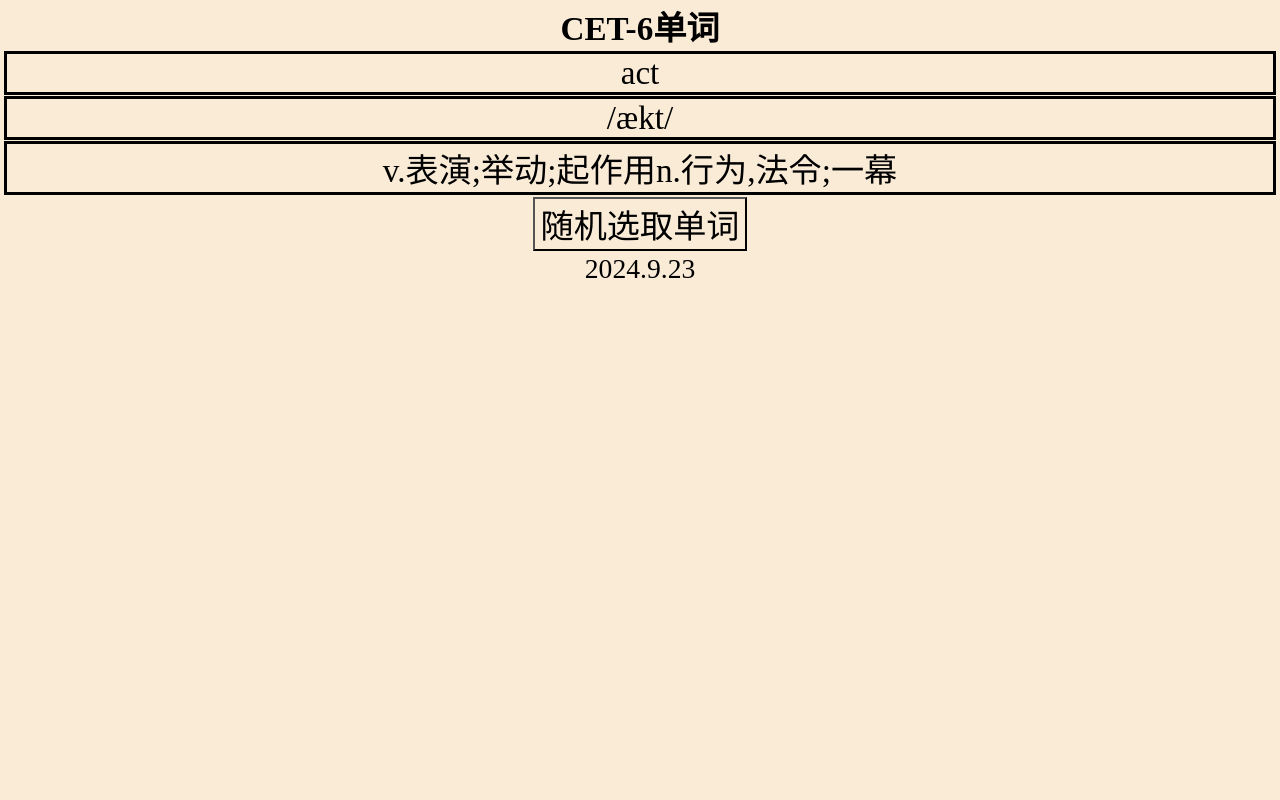
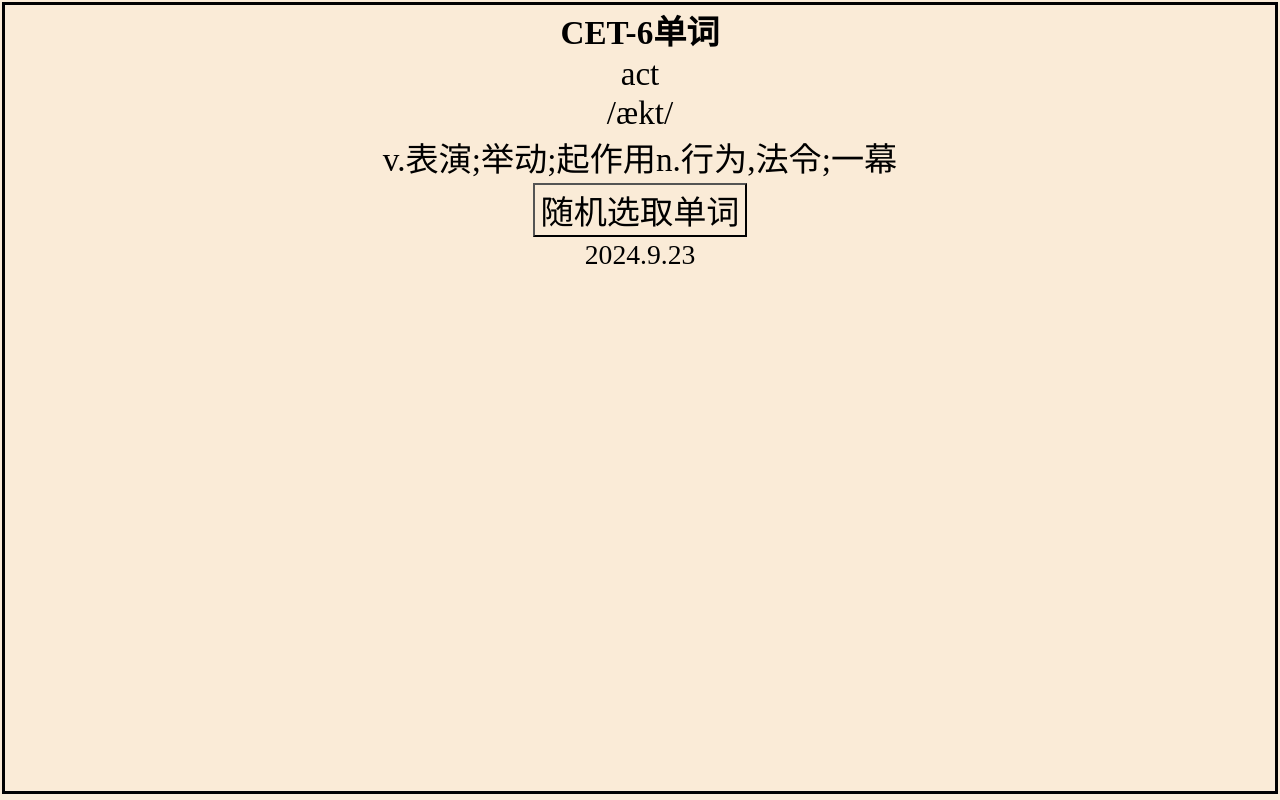
Before and after one commit to aomthx/aomthx.github.io, a plain HTML site: page cet6/index.html in a window 1280 px wide. Both pictures are taken after a click on the button "随机选取单词". Drawn offline with Linux system fonts and the light colour scheme.

Commit message:
Add files via upload

```diff
--- a/cet6/index.html
+++ b/cet6/index.html
@@ -10,10 +10,14 @@
       background-color: antiquewhite;
       text-align: center;
       font-size: larger;
+
+      box-sizing: border-box;
     }
-    p{
+    body{
       border: 3px solid black ;
+      height:99vh ;
     }
+
   </style>
 </head>
 <body>
@@ -31,27 +35,45 @@
   </footer>
   <script>
     let cet6String = "";
+    let cet6 = {
+      wordArray: [],
+      words: []
+    };
+
     fetch("cet6.txt")
-    .then(response => response.text())
-    .then(text => cet6String = text);
+      .then(response => response.text())
+      .then(text => cet6String = text)
+      .catch(error => console.error("Error fetching cet6.txt:", error));
+
+    function Lording() {
+      cet6.wordArray = cet6String.split("\r\n");
+
+      for (let i = 0; i < cet6.wordArray.length; i++) {
+        let aWord = cet6.wordArray[i].split('\t');
+        if (aWord.length >= 3) {
+          let wordObj = {
+            en: aWord[0],
+            pr: aWord[1],
+            cn: aWord[2]
+          };
+          cet6.words.push(wordObj);
+        }
+      }
+    }
+
     let randWord = select("button#random");
     randWord.onclick = function(){
-      let wordArray = cet6String.split('\r\n');
-      let i = Math.floor(Math.random()*wordArray.length);
-      let aWord = wordArray[i];
-      let begin = aWord.indexOf('\t');
-      let end = aWord.lastIndexOf('\t');
-      let en = aWord.slice(0,begin);
-      let pr = aWord.slice(begin+1,end);
-      let cn = aWord.slice(end+1);
-      select("p#en" ).textContent = en;
-      select("p#pr").textContent = pr;
-      select("p#cn").textContent = cn;
+      Lording();
+      let i = Math.floor(Math.random()*cet6.words.length);
+      select("p#en" ).textContent = cet6.words[i].en;
+      select("p#pr").textContent = cet6.words[i].pr;
+      select("p#cn").textContent = cet6.words[i].cn;
     };
     function select(selector){
       let dom = document.querySelector(selector);
       return dom;
     }
+
   </script>
 </body>
 </html>
```
